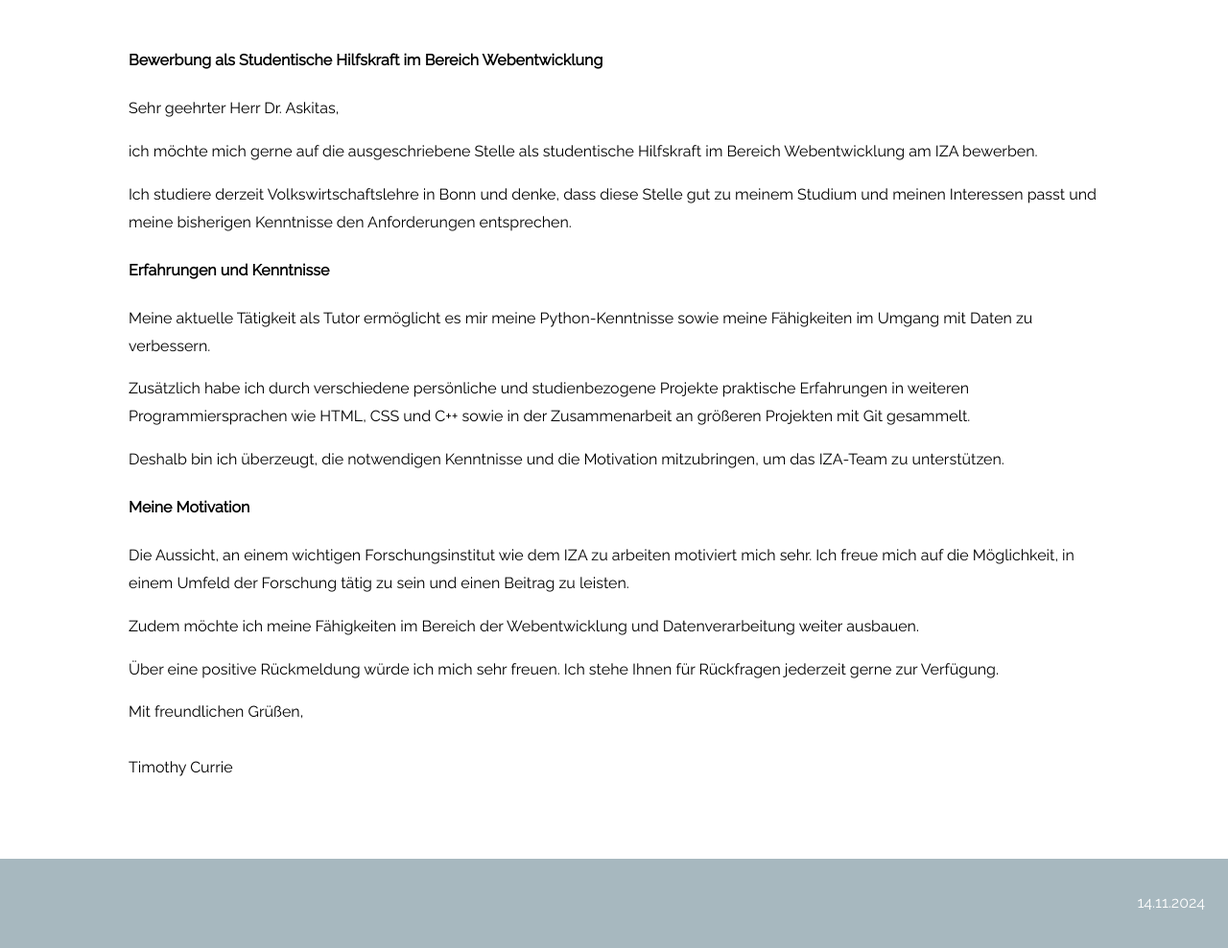
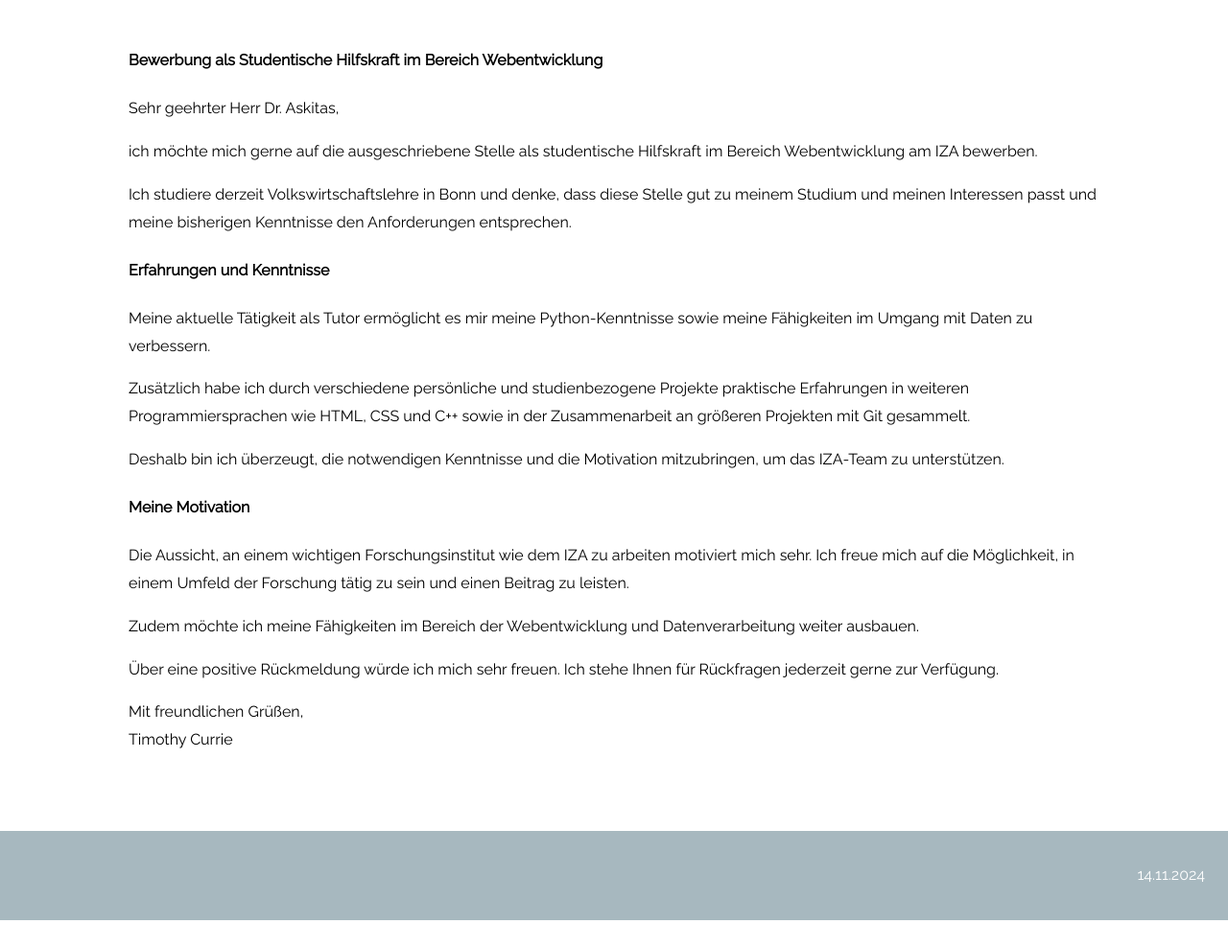
Before and after one commit to Tim2othy/CV, a plain HTML site: page anschreiben.html in a window 1280 px wide. Shown: the part 255-1243 px from the top of the page at 96% size. After the commit the page ends 1214 px from the top, so only its background shows below. Drawn offline with Linux system fonts and the light colour scheme.

Commit message:
improved whitespaces

```diff
--- a/anschreiben.html
+++ b/anschreiben.html
@@ -37,17 +37,14 @@
     </header>
 
     <main>
-        <!-- ---Motivational Letter--- -->
         <section>
+
             <div style="display: flex;   margin-bottom: -1.2rem; justify-content: space-between; align-items: center;">
                 <h3>Motivationsschreiben</h3>
-                <span>
-                    <a href="index.html">Lebenslauf</a>
-                </span>
+                <span> <a href="index.html">Lebenslauf</a> </span>
             </div>
 
             <section>
-
 
                 <h4>Bewerbung als Studentische Hilfskraft im Bereich Webentwicklung</h3>
 
@@ -56,9 +53,7 @@
                     <p>
                         ich möchte mich gerne auf die ausgeschriebene Stelle als studentische Hilfskraft im Bereich
                         Webentwicklung am IZA bewerben.
-
                     </p>
-
                     <p>
                         Ich studiere derzeit Volkswirtschaftslehre in Bonn und denke, dass diese Stelle gut zu meinem
                         Studium und meinen Interessen passt und meine bisherigen Kenntnisse den Anforderungen
@@ -68,59 +63,39 @@
                     <h4>Erfahrungen und Kenntnisse</h4>
 
                     <p>
-
-
                         Meine aktuelle Tätigkeit als Tutor ermöglicht es mir meine Python-Kenntnisse sowie meine
                         Fähigkeiten im Umgang mit Daten zu verbessern.
                     </p>
-
                     <p>
-
                         Zusätzlich habe ich durch verschiedene persönliche und studienbezogene Projekte praktische
-                        Erfahrungen in
-                        weiteren
-                        Programmiersprachen wie HTML, CSS und C++ sowie in der Zusammenarbeit an größeren Projekten mit
-                        Git
-                        gesammelt.
+                        Erfahrungen in weiteren Programmiersprachen wie HTML, CSS und C++ sowie in der Zusammenarbeit an
+                        größeren Projekten mit Git gesammelt.
                     </p>
-
                     <p>
                         Deshalb bin ich überzeugt, die notwendigen Kenntnisse und die Motivation mitzubringen, um das
                         IZA-Team zu unterstützen.
-
                     </p>
-
 
                     <h4>Meine Motivation</h4>
 
                     <p>
                         Die Aussicht, an einem wichtigen Forschungsinstitut wie dem IZA zu arbeiten motiviert mich sehr.
-
-
                         Ich freue mich auf die Möglichkeit, in einem Umfeld der Forschung tätig zu sein und einen
-                        Beitrag zu
-                        leisten.
+                        Beitrag zu leisten.
                     </p>
-
                     <p>
                         Zudem möchte ich meine Fähigkeiten im Bereich der Webentwicklung und Datenverarbeitung weiter
                         ausbauen.
                     </p>
-
-
                     <p>
                         Über eine positive Rückmeldung würde ich mich sehr freuen. Ich stehe Ihnen für Rückfragen
                         jederzeit gerne zur Verfügung.
-
                     </p>
 
-                    <p>Mit freundlichen Grüßen,<br><br>Timothy Currie</p>
+                    <p>Mit freundlichen Grüßen,<br>Timothy Currie</p>
             </section>
-
         </section>
     </main>
-
-
     <footer>
         <p>14.11.2024</p>
     </footer>
```
